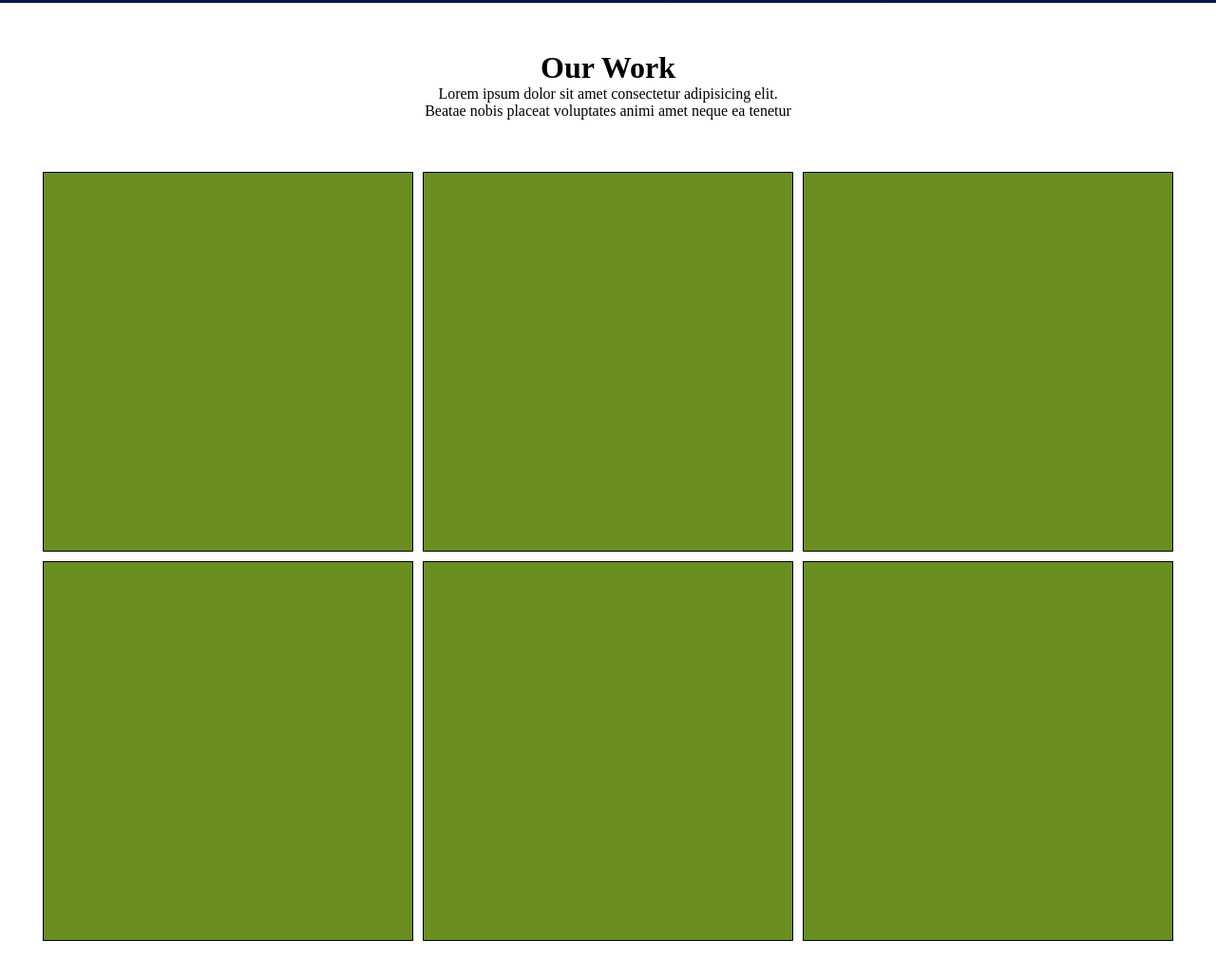
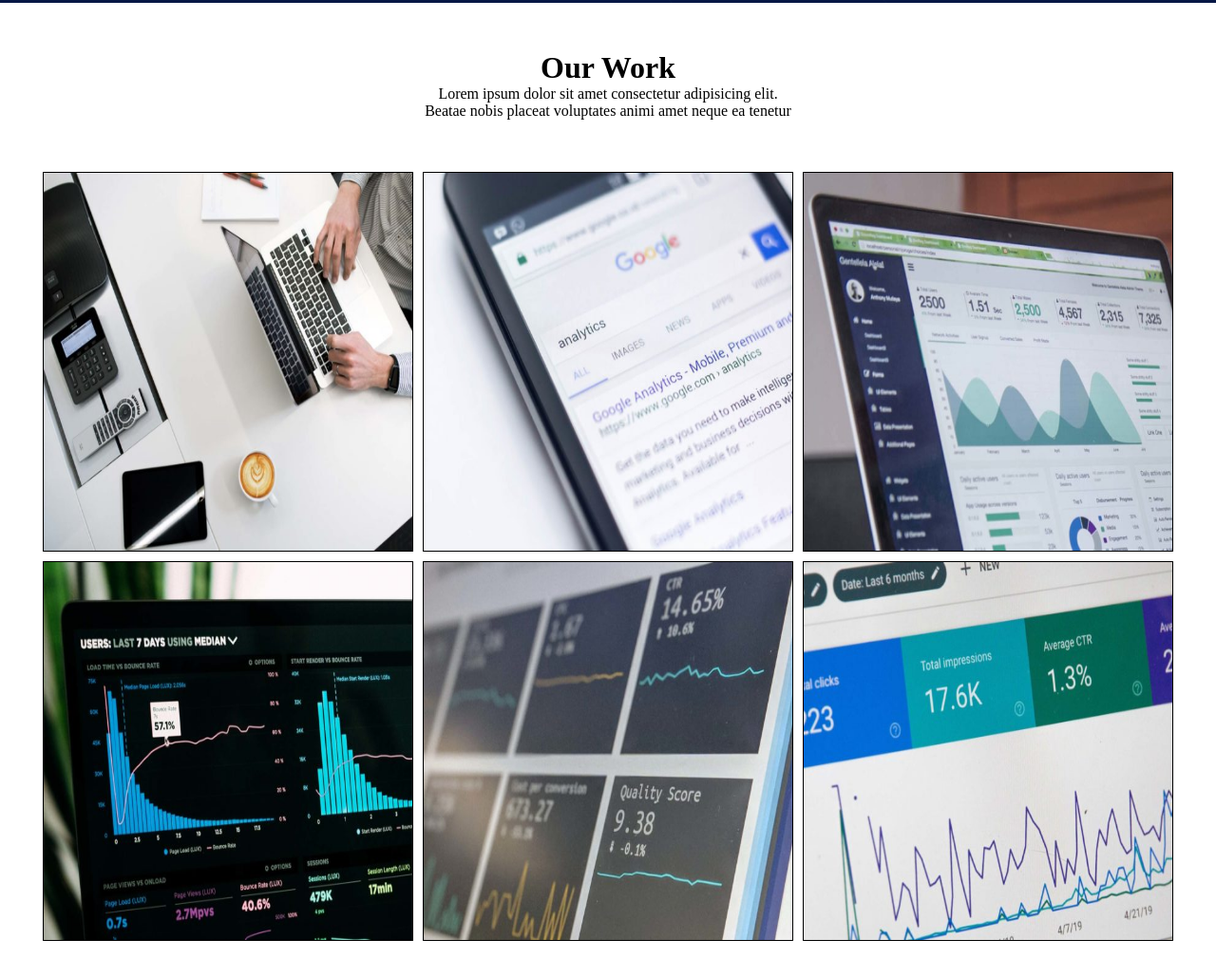
Before and after one commit to GiuseppeColucci/proj-html-vuejs, a website with bundled scripts: page index.html in a window 1280 px wide. Shown: the part 2756-3785 px from the top of the page at 95% size. Built offline with nearby package versions, Linux system fonts and the light colour scheme.

Commit message:
finito main box 3

```diff
--- a/index.html
+++ b/index.html
@@ -100,26 +100,26 @@
                     </div>
                     <div class="main-box-slide-img">
                         <div class="slide-main-one">
-                            <div class="slide-box">
+                            <div v-for='img in sliderOne'class="slide-box">
+                                <img :src="'./images/'+img.images+'.jpg'" alt="">
+                            </div>
+                        </div>
+                        <div class="slide-main-two">
+                            <div v-for='img in sliderTwo'class="slide-box">
+                                <img :src="'./images/'+img.images+'.jpg'" alt="">
+
+
+                            </div>
+                            <!-- <div class="slide-box">
+                                <img src="./images/case-study-gallery-5-1-600x450.jpg" alt="">
+
 
                             </div>
                             <div class="slide-box">
+                                <img src="./images/case-study-gallery-6-1-600x450.jpg" alt="">
 
-                            </div>
-                            <div class="slide-box">
 
-                            </div>
-                        </div>
-                        <div class="slide-main-two">
-                            <div class="slide-box">
-
-                            </div>
-                            <div class="slide-box">
-
-                            </div>
-                            <div class="slide-box">
-
-                            </div>
+                            </div> -->
                         </div>
 
                     </div>
--- a/js/main.js
+++ b/js/main.js
@@ -51,6 +51,19 @@ new Vue({
                 title:'SEO Analysis',
                 text:'Lorem ipsum dolor sit amet, consectetur adipisicing elit. Neque porro voluptatibus non! Quisquam quas libero doloribus laudantium vitae iure? Labore consequatur animi dolorum excepturi corrupti ratione hic quasi, aut quo.',
             },
+        ],
+        sliderOne:[
+            {images:'case-study-gallery-3-1-600x450'},
+            {images:'case-study-gallery-2-600x450'},
+            {images:'case-study-gallery-1-1-600x450'},
+
+        ],
+        sliderTwo:[
+            {images:'case-study-gallery-4-1-600x450'},
+            {images:'case-study-gallery-5-1-600x450'},
+            {images:'case-study-gallery-6-1-600x450'},
+
+
         ]
     },
 })//fine vue
--- a/src/app.scss
+++ b/src/app.scss
@@ -185,6 +185,10 @@
                     background-color: olivedrab;
                     border: 1px solid black;
                     margin: 5px 5px;
+                    img{
+                        height: 100%;
+                        width: 100%;
+                    }
                 }
             }
             .slide-main-two{
@@ -196,6 +200,10 @@
                     background-color: olivedrab;
                     border: 1px solid black;
                     margin: 5px 5px;
+                    img{
+                        height: 100%;
+                        width: 100%;
+                    }
                 }
             }
         }
```
Also changed, not shown: dist/app.css.
